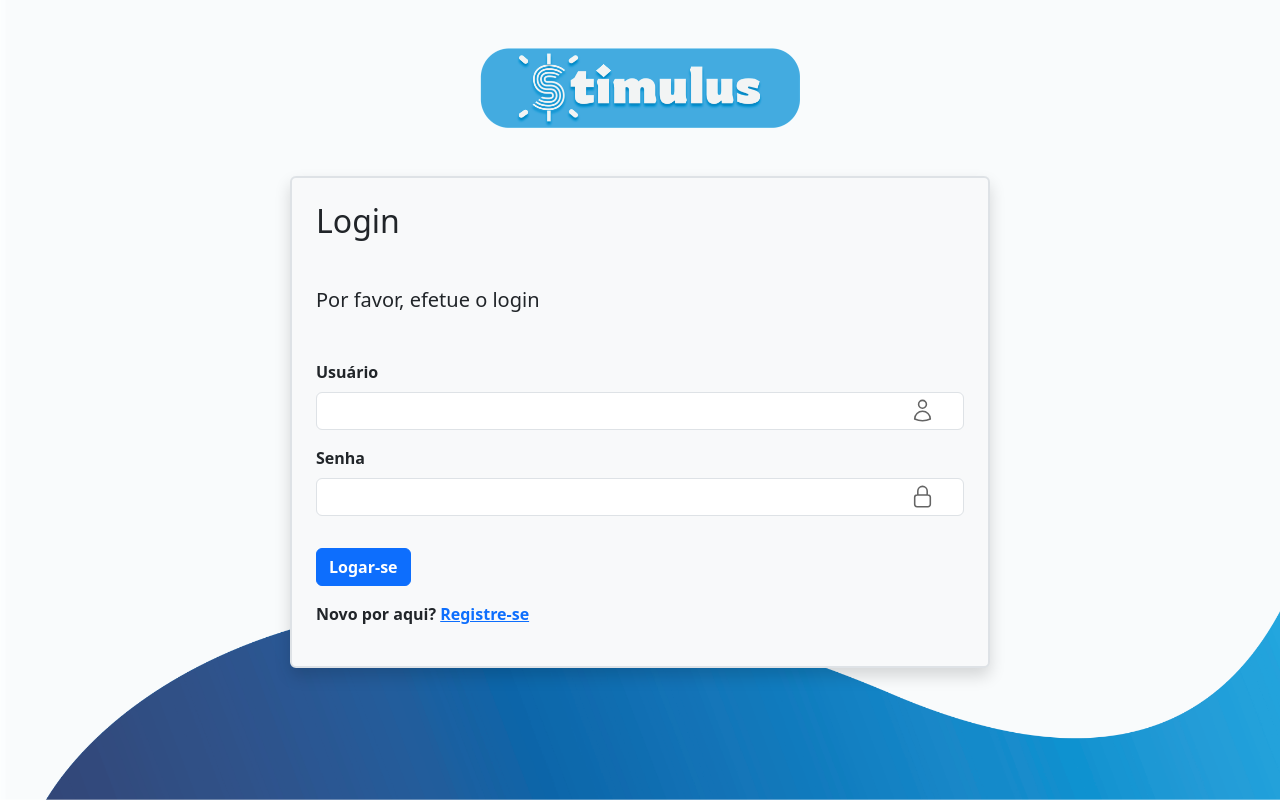
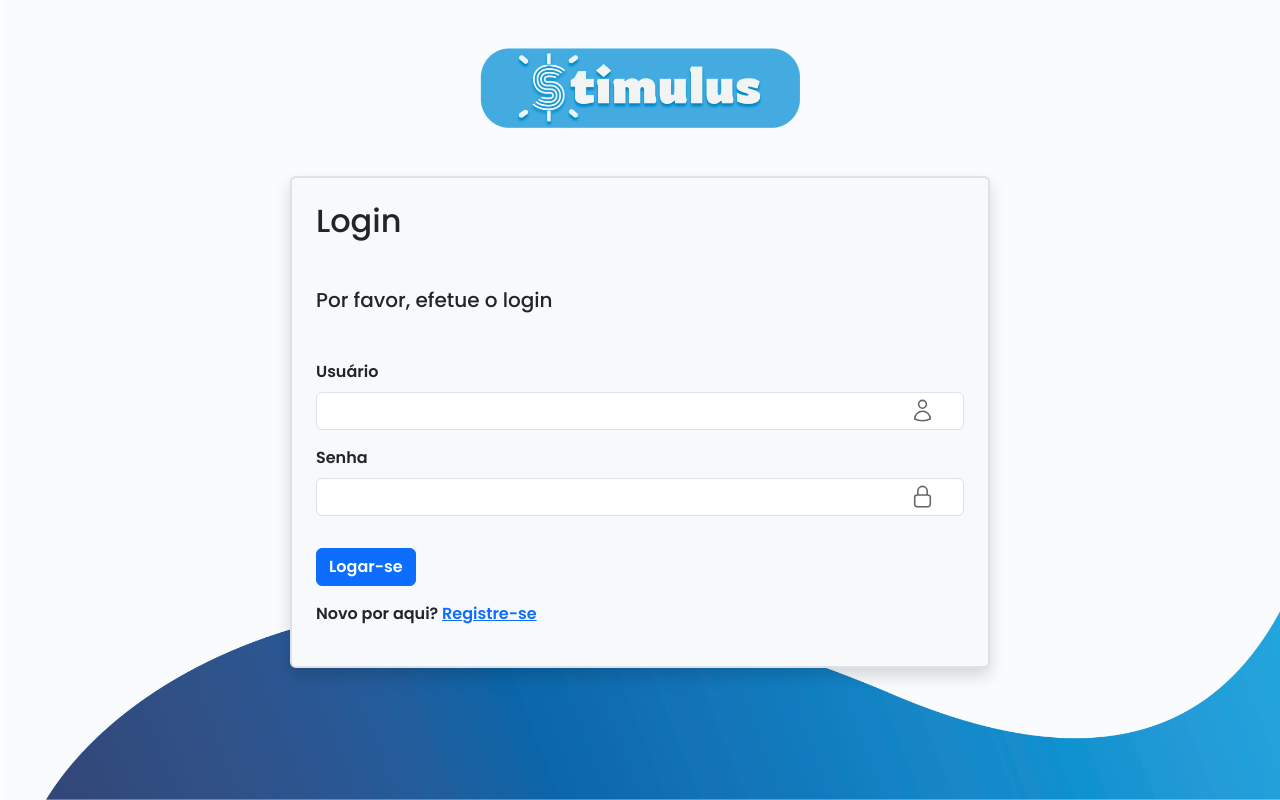
Before and after one commit to DenerBorges/stimulus_tcc_fe, a React (Create React App) app in the folder front/: page / in a window 1280 px wide. Built offline with nearby package versions, Linux system fonts and the light colour scheme.

Commit message:
refactor: changing the default font-family

```diff
--- a/front/src/styles/global.css
+++ b/front/src/styles/global.css
@@ -1,7 +1,11 @@
-@import url('https://fonts.googleapis.com/css2?family=Gothic+A1:wght@100;200;300;400;500;600;700;800;900&family=Montserrat:wght@400;900&family=Ubuntu&display=swap');
+@import url("https://fonts.googleapis.com/css2?family=Poppins:ital,wght@0,100;0,200;0,300;0,400;0,500;0,600;0,700;0,800;0,900;1,100;1,200;1,300;1,400;1,500;1,600;1,700;1,800;1,900&display=swap");
 
 * {
-    margin: 0;
-    padding: 0;
-    box-sizing: border-box;
+  margin: 0;
+  padding: 0;
+  box-sizing: border-box;
 }
+
+body {
+  font-family: "Poppins", sans-serif;
+}
```
